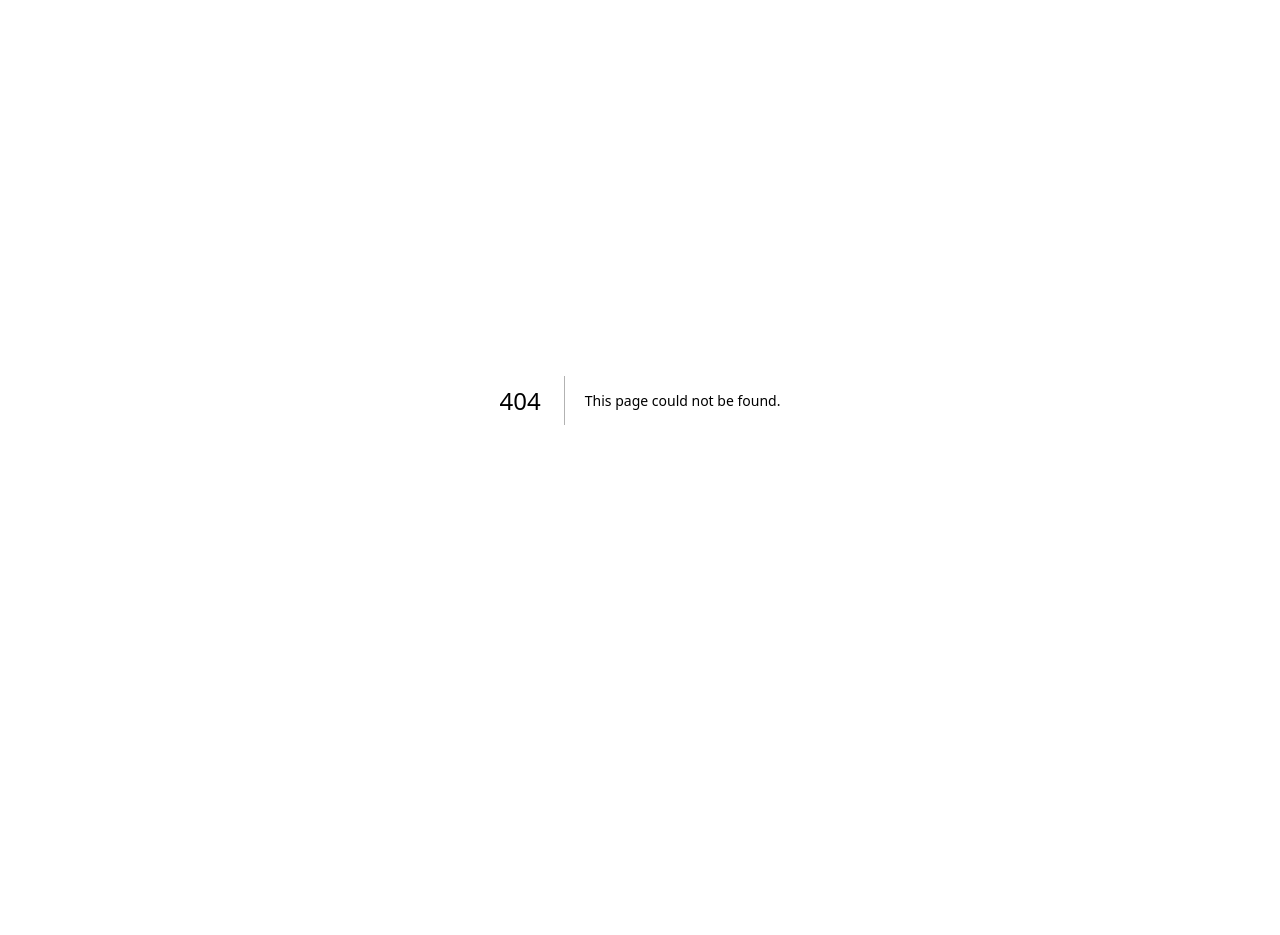
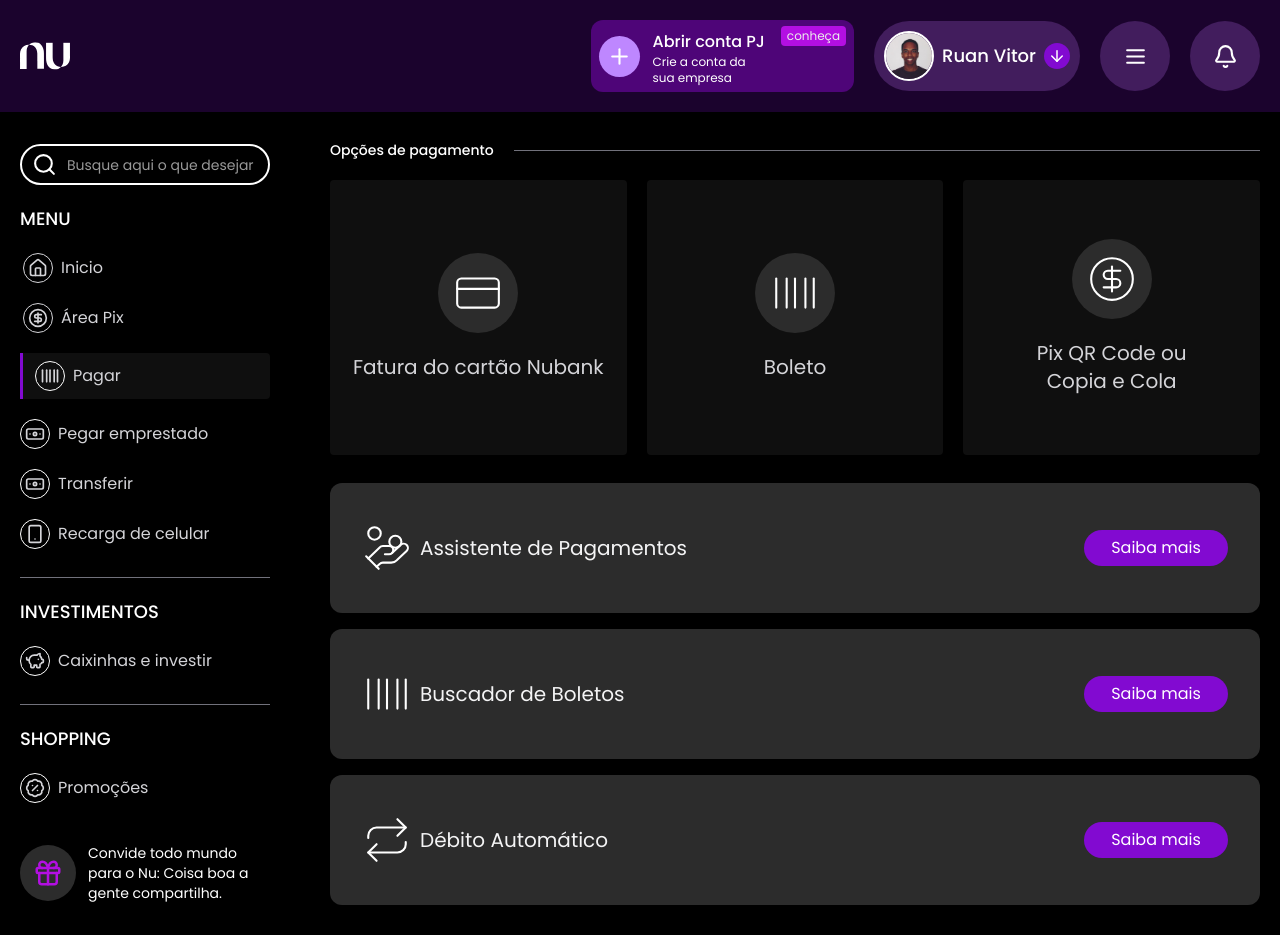
Before and after one commit to RuanDevJs/nubank-desktop, a Next.js app: page /home/pagamentos in a window 1280 px wide. Before the commit this address had no page. Before the commit the page ends 800 px from the top, so only its background shows below. Built offline with nearby package versions, Linux system fonts and the light colour scheme.

Commit message:
feature: criado e finalizado a página de Pagamentos

```diff
--- /dev/null
+++ b/src/app/home/pagamentos/page.tsx
@@ -0,0 +1,71 @@
+import { Barcode, CircleDollarSign, CreditCard, HandCoins, Repeat } from 'lucide-react'
+import React from 'react'
+
+export default function index() {
+  return (
+    <div className='w-full h-full'>
+      <div className='w-full h-[45%]'>
+        <div className='opacity-0 animate-down mb-5' style={{ animationDelay: ".22s " }}>
+          <h1 className="grid grid-cols-[auto_1fr] gap-5 items-center after:block after:w-full after:h-[1px] after:bg-zinc-500 text-sm font-medium text-white">
+            Opções de pagamento
+          </h1>
+        </div>
+        <div className='grid grid-cols-3 gap-5 h-[80%] overflow-hidden' style={{ alignItems: 'start' }}>
+          <div className='bg-[#0F0F0F] flex flex-col justify-center items-center gap-5 h-full rounded-sm cursor-pointer hover:brightness-125 transition ease-in-out opacity-0 animate-down' style={{ animationDelay: ".32s " }}>
+            <div className='flex items-center justify-center w-[80px] h-[80px] bg-[#2C2C2C] rounded-full'>
+              <CreditCard size={50} strokeWidth={1} />
+            </div>
+            <h2 className='text-xl font-normal text-zinc-300'>
+              Fatura do cartão Nubank
+            </h2>
+          </div>
+          <div className='bg-[#0F0F0F] flex flex-col justify-center items-center gap-5 h-full rounded-sm cursor-pointer hover:brightness-125 transition ease-in-out opacity-0 animate-down' style={{ animationDelay: ".42s " }}>
+            <div className='flex items-center justify-center w-[80px] h-[80px] bg-[#2C2C2C] rounded-full'>
+              <Barcode size={50} strokeWidth={1} />
+            </div>
+            <h2 className='text-xl font-normal text-zinc-300'>Boleto</h2>
+          </div>
+          <div className='bg-[#0F0F0F] flex flex-col justify-center items-center gap-5 h-full rounded-sm cursor-pointer hover:brightness-125 transition ease-in-out opacity-0 animate-down' style={{ animationDelay: ".52s " }}>
+            <div className='flex items-center justify-center w-[80px] h-[80px] bg-[#2C2C2C] rounded-full'>
+              <CircleDollarSign size={50} strokeWidth={1} />
+            </div>
+            <h2 className='text-xl font-normal text-zinc-300 2xl:w-full w-52 text-center'>
+              Pix QR Code ou Copia e Cola
+            </h2>
+          </div>
+        </div>
+      </div>
+      <div className='w-full h-[55%] flex flex-col justify-between'>
+        <div className="bg-[#2C2C2C] px-8 py-10 w-full rounded-xl cursor-pointer hover:brightness-125 transition ease-in-out flex justify-between items-center flex-1/3 opacity-0 animate-up" style={{ animationDelay: '0.42s' }}>
+          <div className="flex items-center gap-2">
+            <div>
+              <HandCoins color="#fff" size={50} strokeWidth={1} />
+            </div>
+            <h2 className="font-normal text-xl text-zinc-100">Assistente de Pagamentos</h2>
+          </div>
+          <button className='bg-[#820AD1] w-36 py-1.5 rounded-full cursor-pointer hover:brightness-110 transition ease-in-out text-base font-normal'>
+            Saiba mais
+          </button>
+        </div>
+        <div className="bg-[#2C2C2C] px-8 py-10 w-full rounded-xl cursor-pointer hover:brightness-125 transition ease-in-out flex justify-between items-center my-4 flex-1/3 animate-up" style={{ animationDelay: '0.52s' }}>
+          <div className="flex items-center gap-2">
+            <Barcode color="#fff" size={50} strokeWidth={1} />
+            <h2 className="font-normal text-xl text-zinc-100">Buscador de Boletos</h2>
+          </div>
+          <button className='bg-[#820AD1] w-36 py-1.5 rounded-full cursor-pointer hover:brightness-110 transition ease-in-out text-base font-normal'>
+            Saiba mais
+          </button>
+        </div>
+        <div className="bg-[#2C2C2C] px-8 py-10 w-full rounded-xl cursor-pointer hover:brightness-125 transition ease-in-out flex justify-between items-center flex-1/3 animate-up" style={{ animationDelay: '0.62s' }}>
+          <div className="flex items-center gap-2">
+            <Repeat color="#fff" size={50} strokeWidth={1} />
+            <h2 className="font-normal text-xl text-zinc-100">Débito Automático</h2>
+          </div>
+          <button className='bg-[#820AD1] w-36 py-1.5 rounded-full cursor-pointer hover:brightness-110 transition ease-in-out text-base font-normal'>
+            Saiba mais
+          </button>
+        </div>
+      </div>
+    </div>
+  )
+}
--- a/src/components/Home/Aside.tsx
+++ b/src/components/Home/Aside.tsx
@@ -50,12 +50,12 @@
                 </div>
                 <p className="font-normal text-base text-zinc-300">Área Pix</p>
               </Link>
-              <div className="flex gap-2 mt-5 items-center">
+              <Link href="/home/area-pix" className={activeLink({ active: isActiveLink("/home/pagamentos") })}>
                 <div className="border p-1 rounded-full hover:bg-zinc-800 cursor-pointer transition ease-in-out">
                   <Barcode color="#d4d4d8" size={20} />
                 </div>
-                <Link href="#" className="font-normal text-base text-zinc-300">Pagar</Link>
-              </div>
+                <Link href="/home/pagamentos" className="font-normal text-base text-zinc-300">Pagar</Link>
+              </Link>
               <div className="flex gap-2 mt-5 items-center">
                 <div className="border p-1 rounded-full hover:bg-zinc-800 cursor-pointer transition ease-in-out">
                   <Banknote color="#d4d4d8" size={20} />
```
